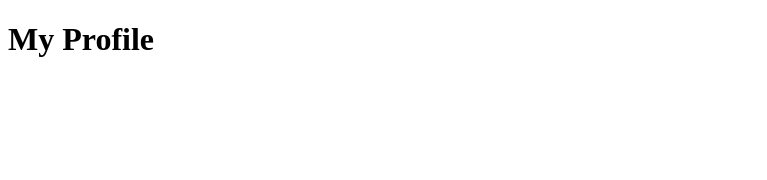
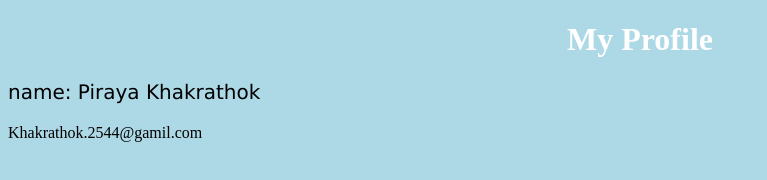
Before and after one commit to pirayaf/myprofile, a plain HTML site: page index.html in a window 1280 px wide. Shown: the whole page, without its empty margins (0-767 px from the left). Drawn offline with Linux system fonts and the light colour scheme.

Commit message:
new color
new color

```diff
--- /dev/null
+++ b/css/index.css
@@ -0,0 +1,13 @@
+body {
+    background-color: lightblue;
+  }
+
+  h1 {
+    color: white;
+    text-align: center;
+  }
+
+  p {
+    font-family: verdana;
+    font-size: 20px;
+  }
--- a/index.html
+++ b/index.html
@@ -5,8 +5,11 @@
     <meta http-equiv="X-UA-Compatible" content="IE=edge">
     <meta name="viewport" content="width=device-width, initial-scale=1.0">
     <title>Profile</title>
+    <link rel="stylesheet" href="/css/index.css">
 </head>
 <body>
     <h1>My Profile</h1>
+    <p>name: Piraya Khakrathok</p>
+    <footer>Khakrathok.2544@gamil.com</footer>
 </body>
 </html>
```
